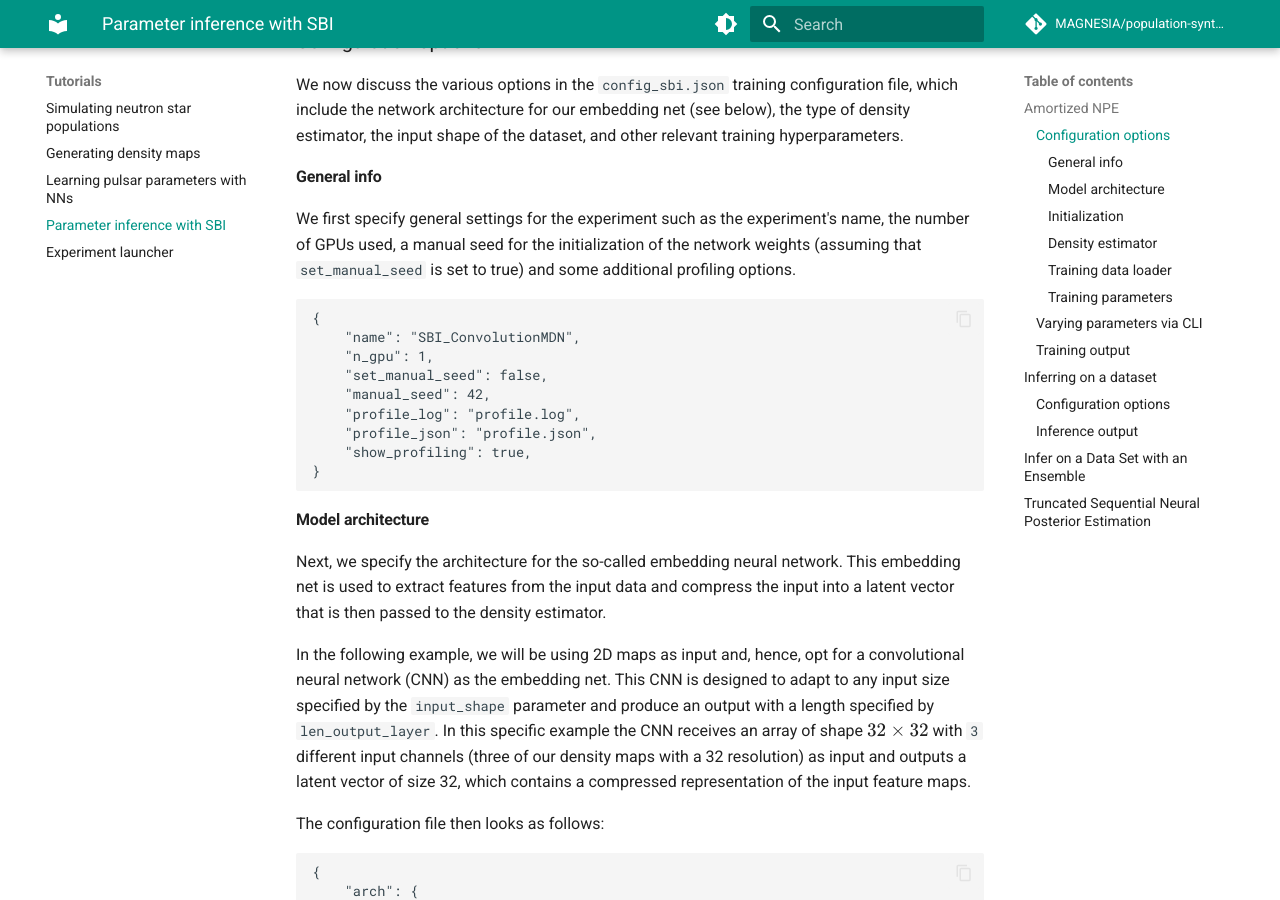
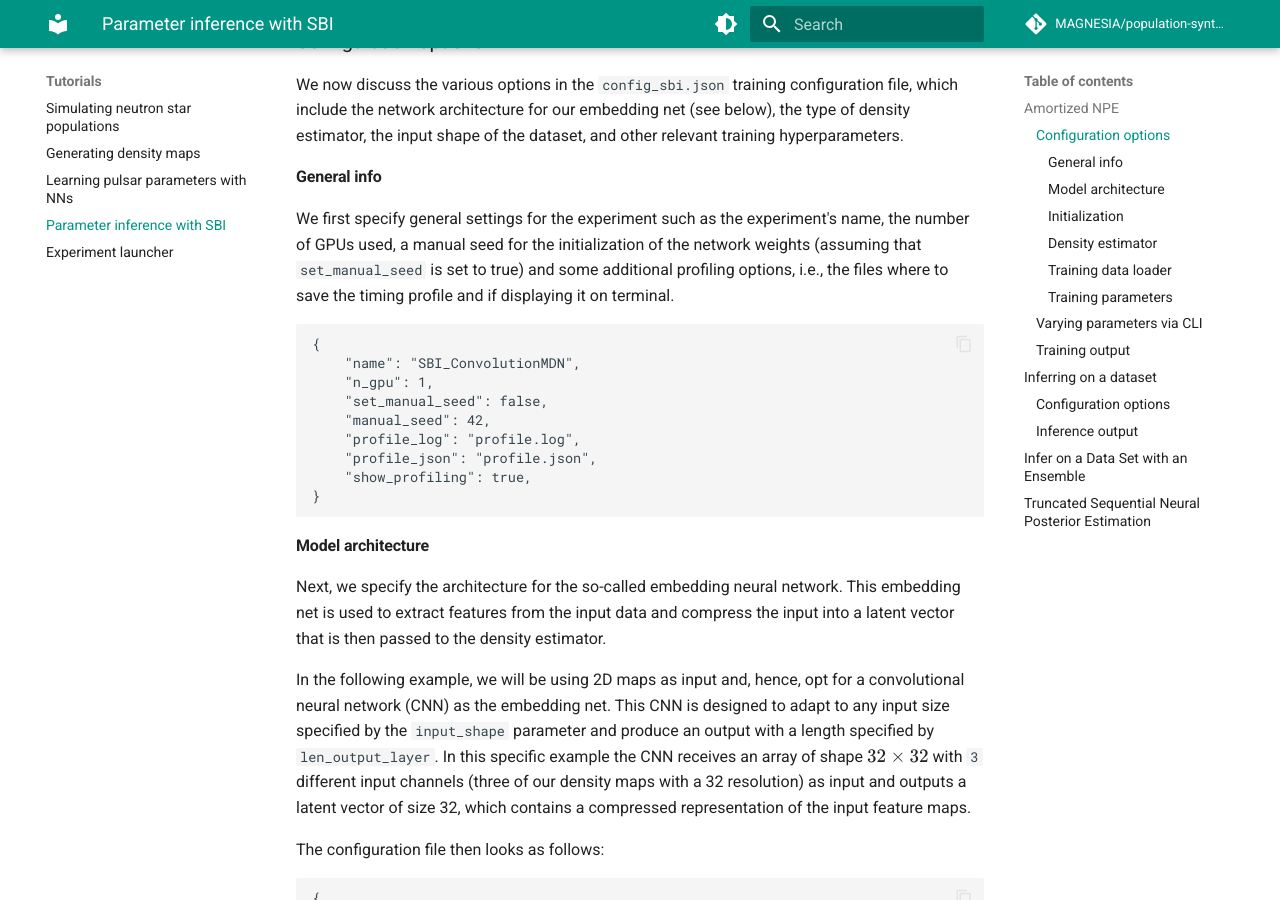
Before and after one commit to ice-csic-astroexotic/ML-Poppyns, an MkDocs documentation site: the page built from docs/tutorials/learning_tutorial_sbi.md, in a window 1280 px wide and 900 px high, scrolled down 1085 px. Built offline with MkDocs 1.6.1 and Material for MkDocs 9.7.7, drawn with Linux system fonts in a browser that asks for light colours; formulas are drawn with MathJax 3; comment, search, counter and statistics services are not loaded.

Commit message:
Some updates to address Vanessa's comments part 5.

````diff
--- a/docs/tutorials/learning_tutorial_sbi.md
+++ b/docs/tutorials/learning_tutorial_sbi.md
@@ -43,7 +43,7 @@ other relevant training hyperparameters.
 
 We first specify general settings for the experiment such as the experiment's name, the number of GPUs used,
 a manual seed for the initialization of the network weights (assuming that `set_manual_seed` is set to true)
-and some additional profiling options.
+and some additional profiling options, i.e., the files where to save the timing profile and if displaying it on terminal.
 ```commandline
 {
     "name": "SBI_ConvolutionMDN",
````
